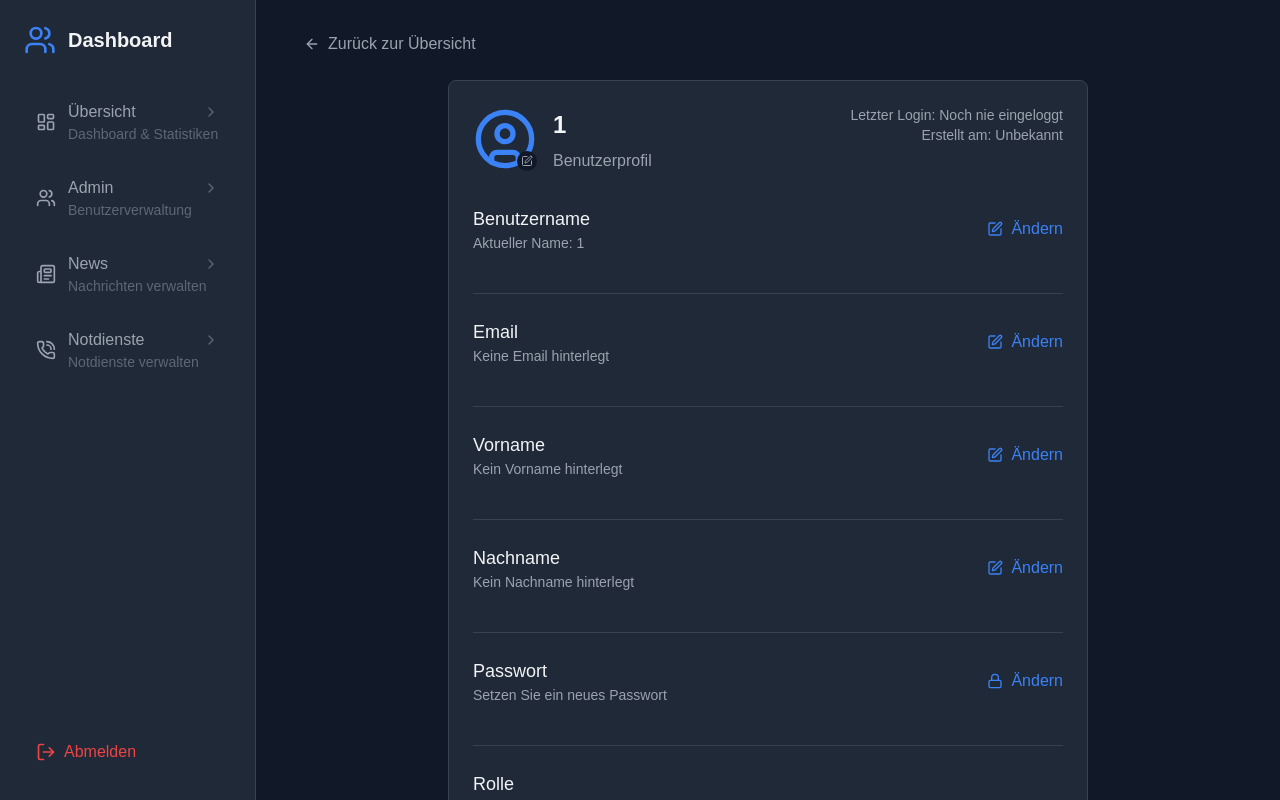
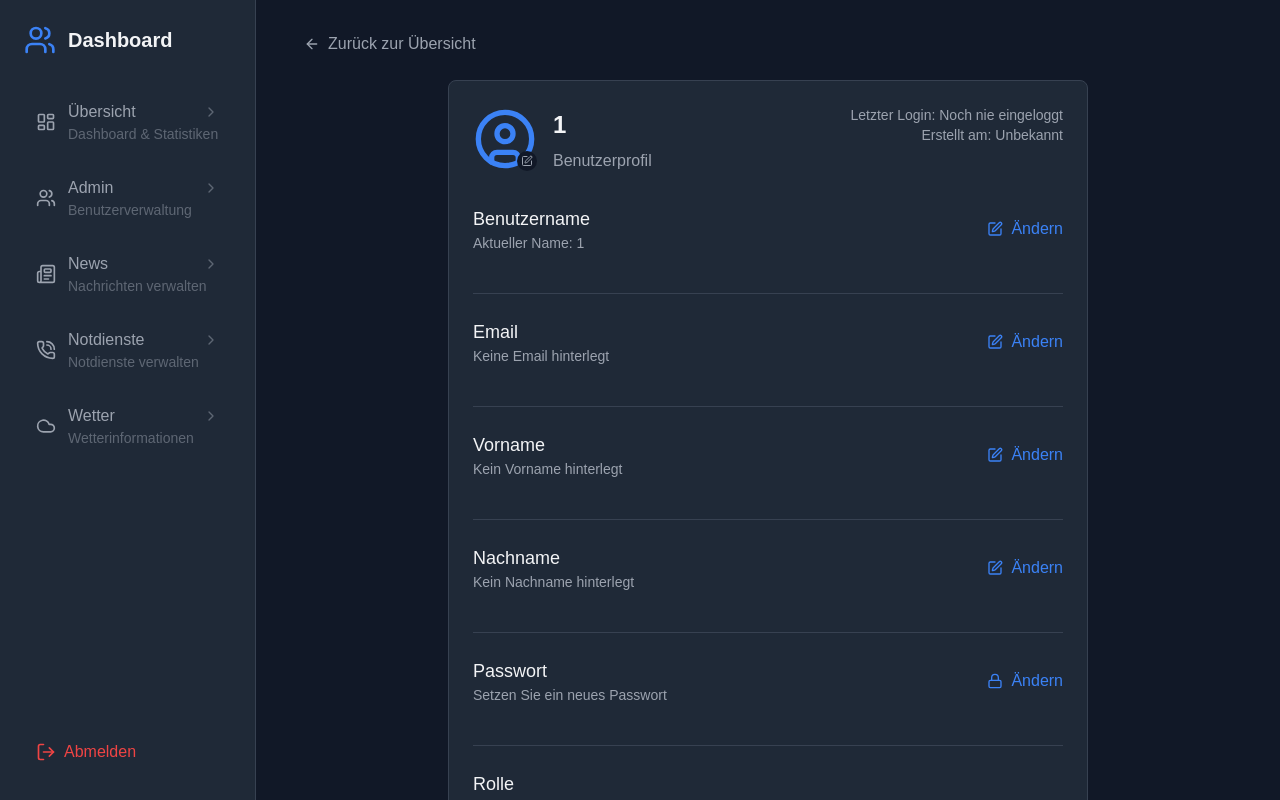
Before and after one commit to Zutavern/apo, a Next.js app: page /dashboard/admin/1 in a window 1280 px wide. Shown: the top 800 px of the page. Built offline with nearby package versions, Linux system fonts and the light colour scheme; no server answers; the database is empty.

Commit message:
Menü: Wetter-Menüpunkt hinzugefügt

```diff
--- a/app/dashboard/layout.tsx
+++ b/app/dashboard/layout.tsx
@@ -11,7 +11,8 @@ import {
   Menu,
   X,
   ChevronRight,
-  LayoutDashboard
+  LayoutDashboard,
+  Cloud
 } from 'lucide-react'
 
 const menuItems = [
@@ -38,6 +39,12 @@ const menuItems = [
     icon: PhoneCall,
     href: '/dashboard/emergency',
     description: 'Notdienste verwalten'
+  },
+  {
+    title: 'Wetter',
+    icon: Cloud,
+    href: '/dashboard/weather',
+    description: 'Wetterinformationen'
   }
 ]
 
```
